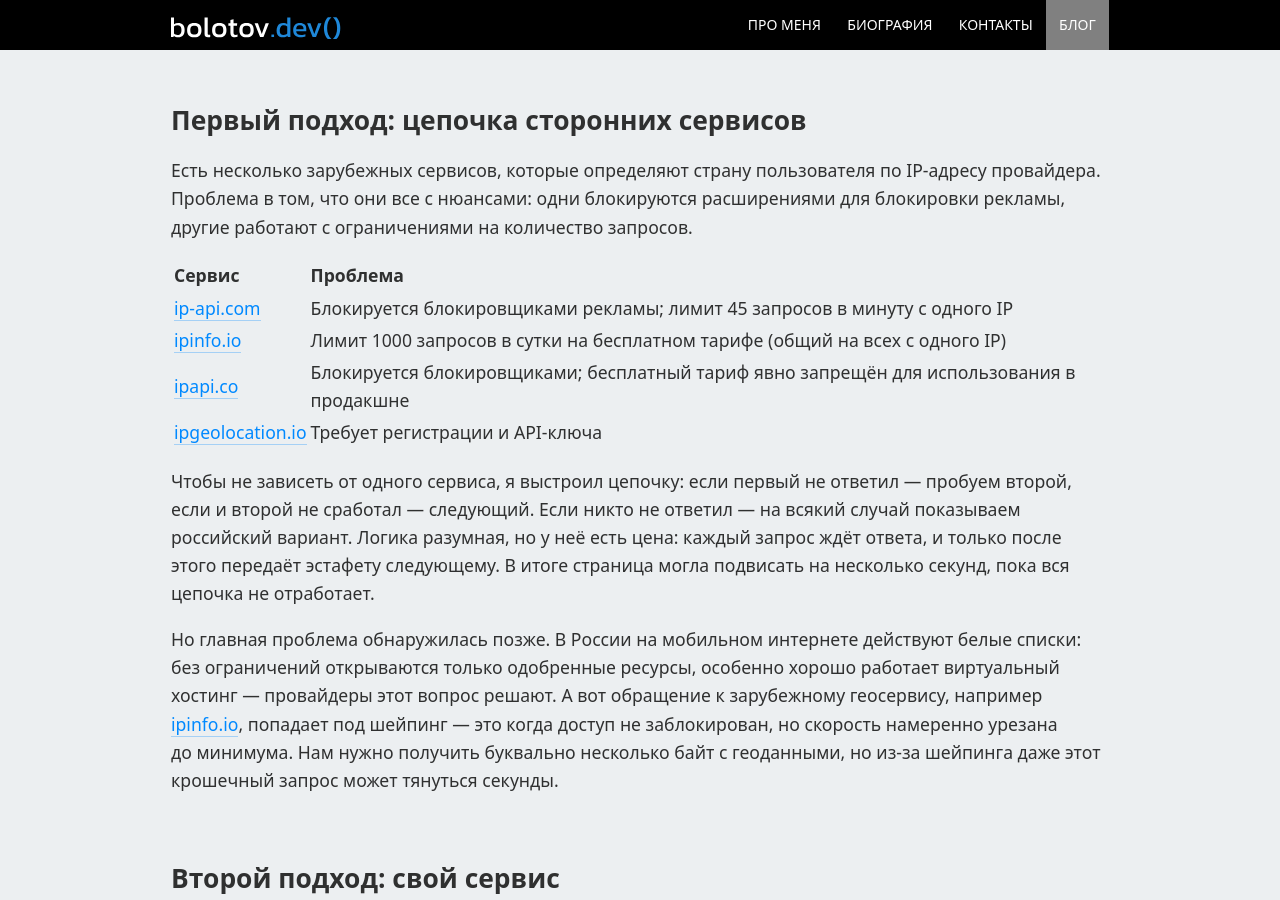
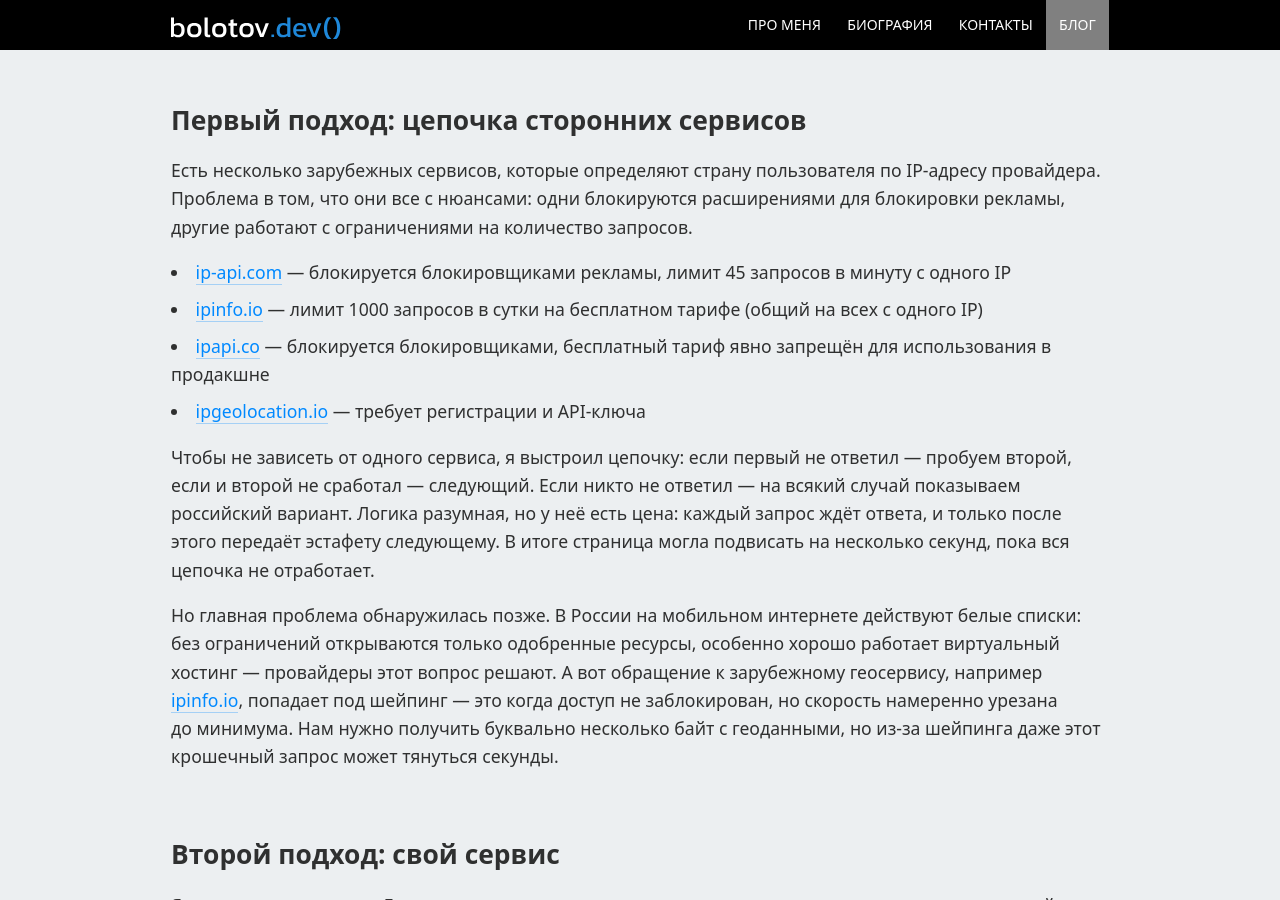
Before and after one commit to artembolotov/artembolotov.github.io, a Jekyll site: the page built from blog/_posts/2026-03-22-gdeya.md, in a window 1280 px wide and 900 px high, scrolled down 1271 px. Built offline with Jekyll 4.4.1, drawn with Linux system fonts in a browser that asks for light colours.

Commit message:
Migrate Table to list

```diff
--- a/blog/_posts/2026-03-22-gdeya.md
+++ b/blog/_posts/2026-03-22-gdeya.md
@@ -24,12 +24,10 @@ draft: true
 
 Есть несколько зарубежных сервисов, которые определяют страну пользователя по IP-адресу провайдера. Проблема в том, что они все с нюансами: одни блокируются расширениями для блокировки рекламы, другие работают с ограничениями на количество запросов.
 
-| Сервис | Проблема |
-|---|---|
-| [ip-api.com](https://ip-api.com){:target="_blank"} | Блокируется блокировщиками рекламы; лимит 45 запросов в минуту с одного IP |
-| [ipinfo.io](https://ipinfo.io){:target="_blank"} | Лимит 1000 запросов в сутки на бесплатном тарифе (общий на всех с одного IP) |
-| [ipapi.co](https://ipapi.co){:target="_blank"} | Блокируется блокировщиками; бесплатный тариф явно запрещён для использования в продакшне |
-| [ipgeolocation.io](https://ipgeolocation.io){:target="_blank"} | Требует регистрации и API-ключа |
+- [ip-api.com](https://ip-api.com){:target="_blank"} — блокируется блокировщиками рекламы, лимит 45 запросов в минуту с одного IP
+- [ipinfo.io](https://ipinfo.io){:target="_blank"} — лимит 1000 запросов в сутки на бесплатном тарифе (общий на всех с одного IP)
+- [ipapi.co](https://ipapi.co){:target="_blank"} — блокируется блокировщиками, бесплатный тариф явно запрещён для использования в продакшне
+- [ipgeolocation.io](https://ipgeolocation.io){:target="_blank"} — требует регистрации и API-ключа
 
 Чтобы не зависеть от одного сервиса, я выстроил цепочку: если первый не ответил — пробуем второй, если и второй не сработал — следующий. Если никто не ответил — на всякий случай показываем российский вариант. Логика разумная, но у неё есть цена: каждый запрос ждёт ответа, и только после этого передаёт эстафету следующему. В итоге страница могла подвисать на несколько секунд, пока вся цепочка не отработает.
 
```
